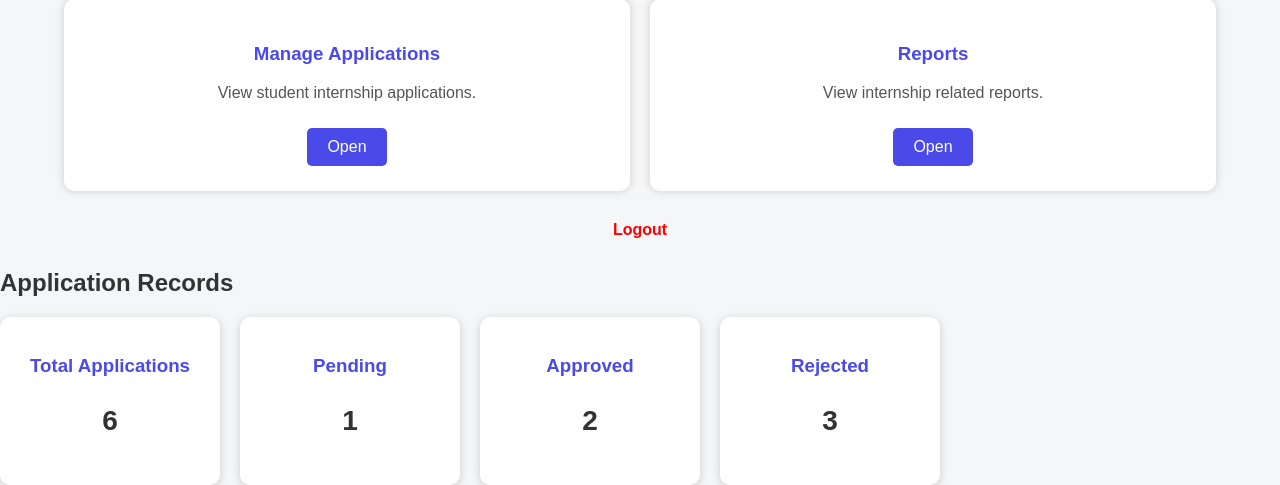
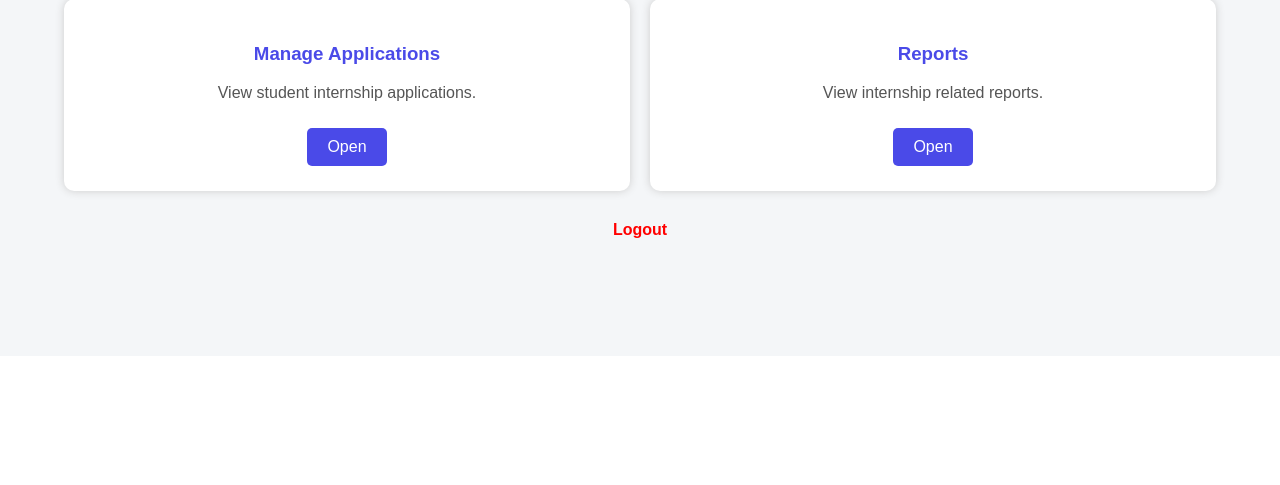
Before and after one commit to mayurideshmukh7944-gif/internship-management-system, a Flask app: page /admin/dashboard in a window 1280 px wide. Shown: the part 444-929 px from the top of the page. After the commit the page ends 682 px from the top, so only its background shows below. Run offline with Flask 3, Linux system fonts and the light colour scheme; a user stored in the database is signed in; data comes from the database, SQL or seed files in the repository.

Commit message:
Update admin_dashboard.html

```diff
--- a/internship admin/templates/admin_dashboard.html
+++ b/internship admin/templates/admin_dashboard.html
@@ -144,30 +144,6 @@
             <a href="/admin/logout">Logout</a>
         </div>
 
-    </div>
-<h2>Application Records</h2>
-
-<div class="record-cards">
-
-    <div class="record-card">
-        <h3>Total Applications</h3>
-        <p>{{ total_applications }}</p>
-    </div>
-
-    <div class="record-card">
-        <h3>Pending</h3>
-        <p>{{ pending }}</p>
-    </div>
-
-    <div class="record-card">
-        <h3>Approved</h3>
-        <p>{{ approved }}</p>
-    </div>
-
-    <div class="record-card">
-        <h3>Rejected</h3>
-        <p>{{ rejected }}</p>
-    </div>
 
 </div>
 </body>
```
